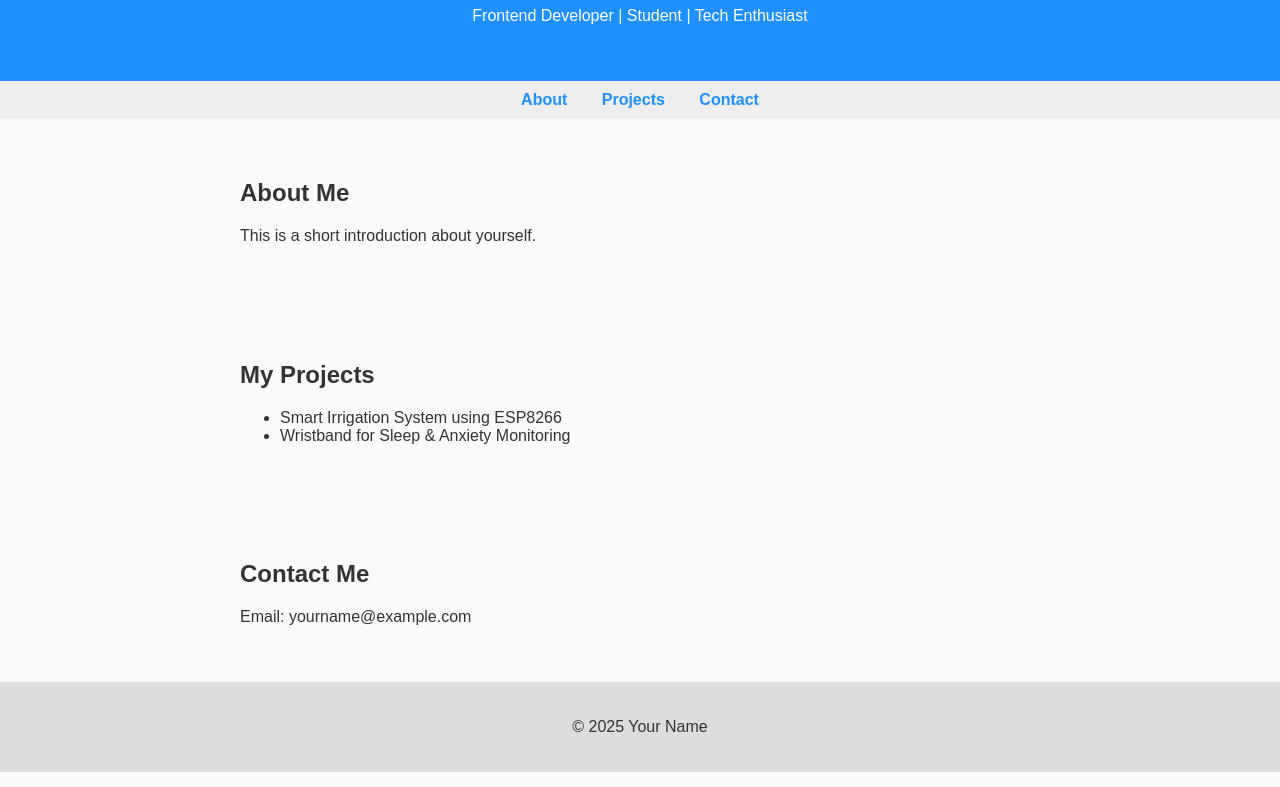
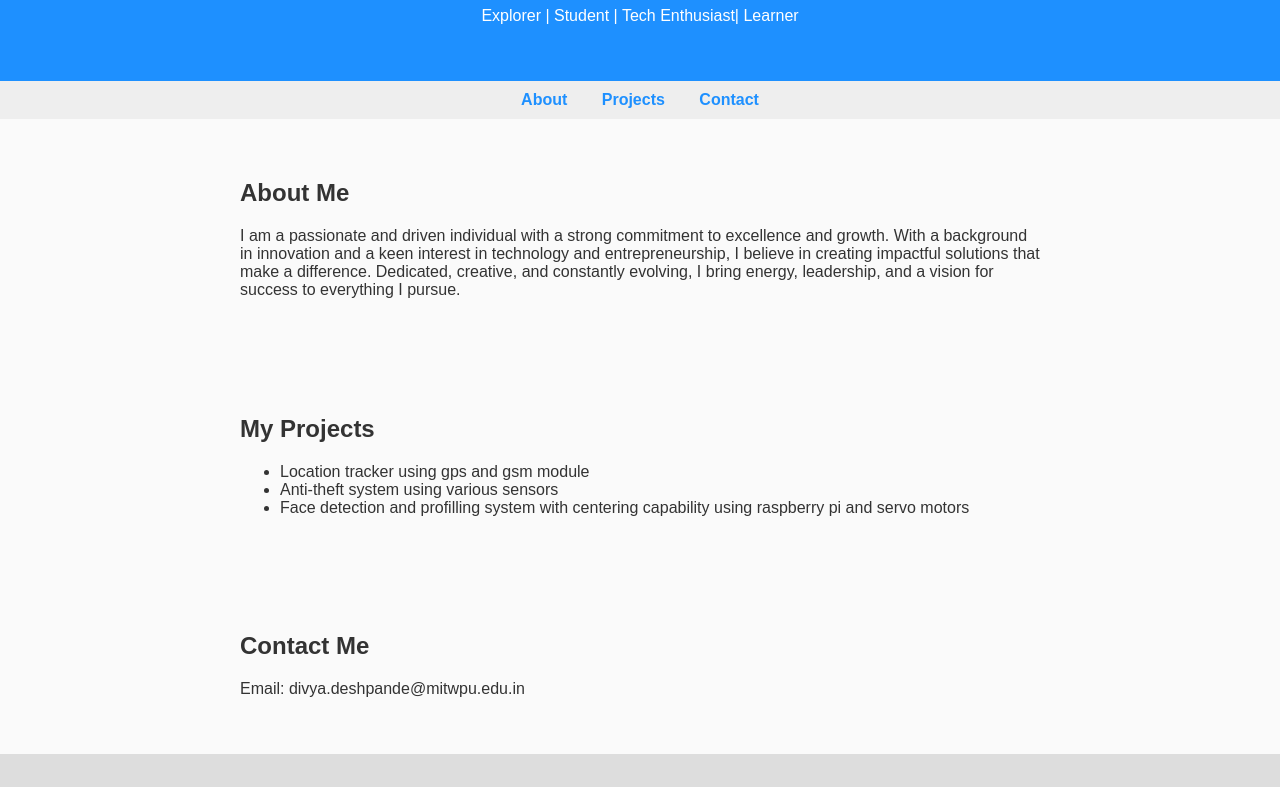
Before and after one commit to DD-Cyber-dd/My-port, a plain HTML site: page index.html in a window 1280 px wide. Shown: the part 113-900 px from the top of the page. Drawn offline with Linux system fonts and the light colour scheme.

Commit message:
Update index.html

```diff
--- a/index.html
+++ b/index.html
@@ -3,13 +3,13 @@
 <head>
   <meta charset="UTF-8" />
   <meta name="viewport" content="width=device-width, initial-scale=1.0" />
-  <title>Your Name | Portfolio</title>
+  <title>Divya Deshpande | Portfolio</title>
   <link rel="stylesheet" href="style.css" />
 </head>
 <body>
   <header>
-    <h1>Your Name</h1>
-    <p>Frontend Developer | Student | Tech Enthusiast</p>
+    <h1>Divya Deshpande</h1>
+    <p>Explorer | Student | Tech Enthusiast| Learner</p>
   </header>
 
   <nav>
@@ -20,24 +20,25 @@
 
   <section id="about">
     <h2>About Me</h2>
-    <p>This is a short introduction about yourself.</p>
+    <p>I am a passionate and driven individual with a strong commitment to excellence and growth. With a background in innovation and a keen interest in technology and entrepreneurship, I believe in creating impactful solutions that make a difference. Dedicated, creative, and constantly evolving, I bring energy, leadership, and a vision for success to everything I pursue.</p>
   </section>
 
   <section id="projects">
     <h2>My Projects</h2>
     <ul>
-      <li>Smart Irrigation System using ESP8266</li>
-      <li>Wristband for Sleep & Anxiety Monitoring</li>
+      <li>Location tracker using gps and gsm module</li>
+      <li>Anti-theft system using various sensors</li>
+      <li>Face detection and profilling system with centering capability using raspberry pi and servo motors</li>
     </ul>
   </section>
 
   <section id="contact">
     <h2>Contact Me</h2>
-    <p>Email: yourname@example.com</p>
+    <p>Email: divya.deshpande@mitwpu.edu.in</p>
   </section>
 
   <footer>
-    <p>© 2025 Your Name</p>
+    <p>© 2025 Divya</p>
   </footer>
 </body>
 </html>
```
